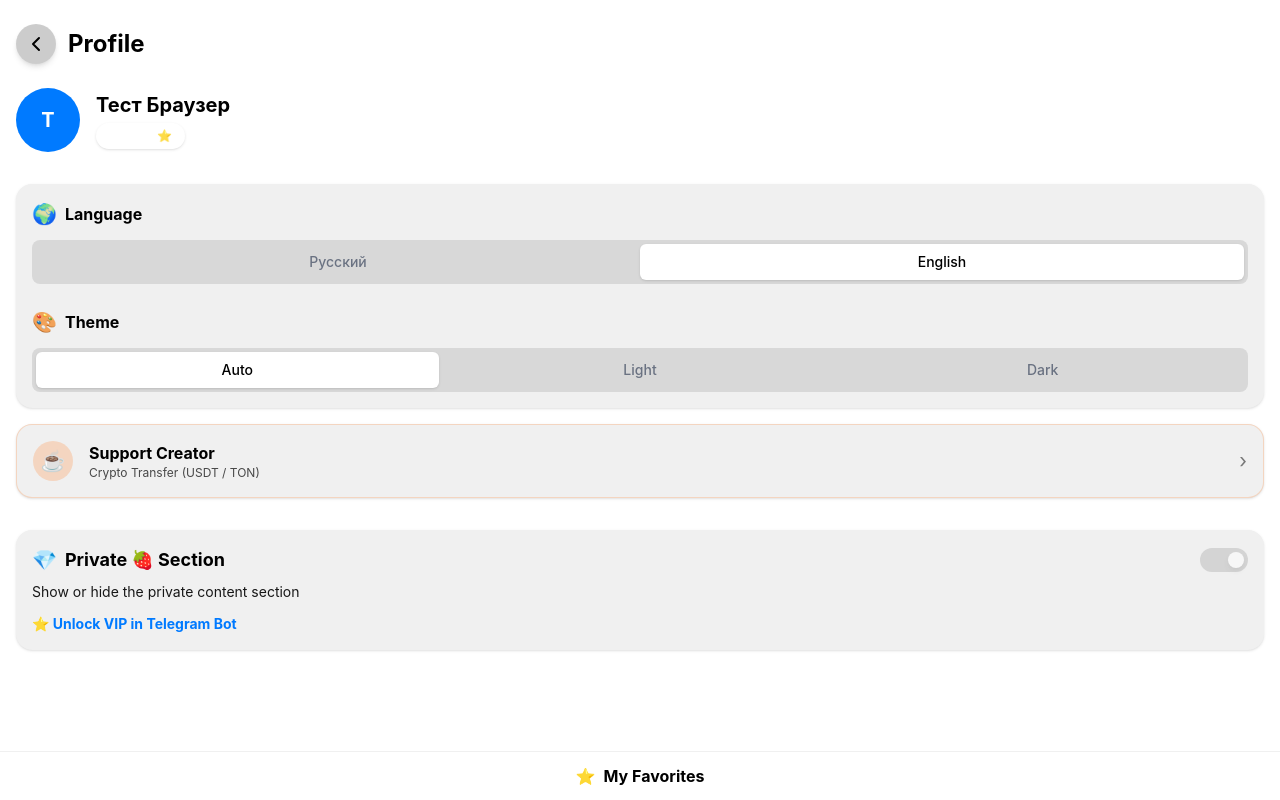
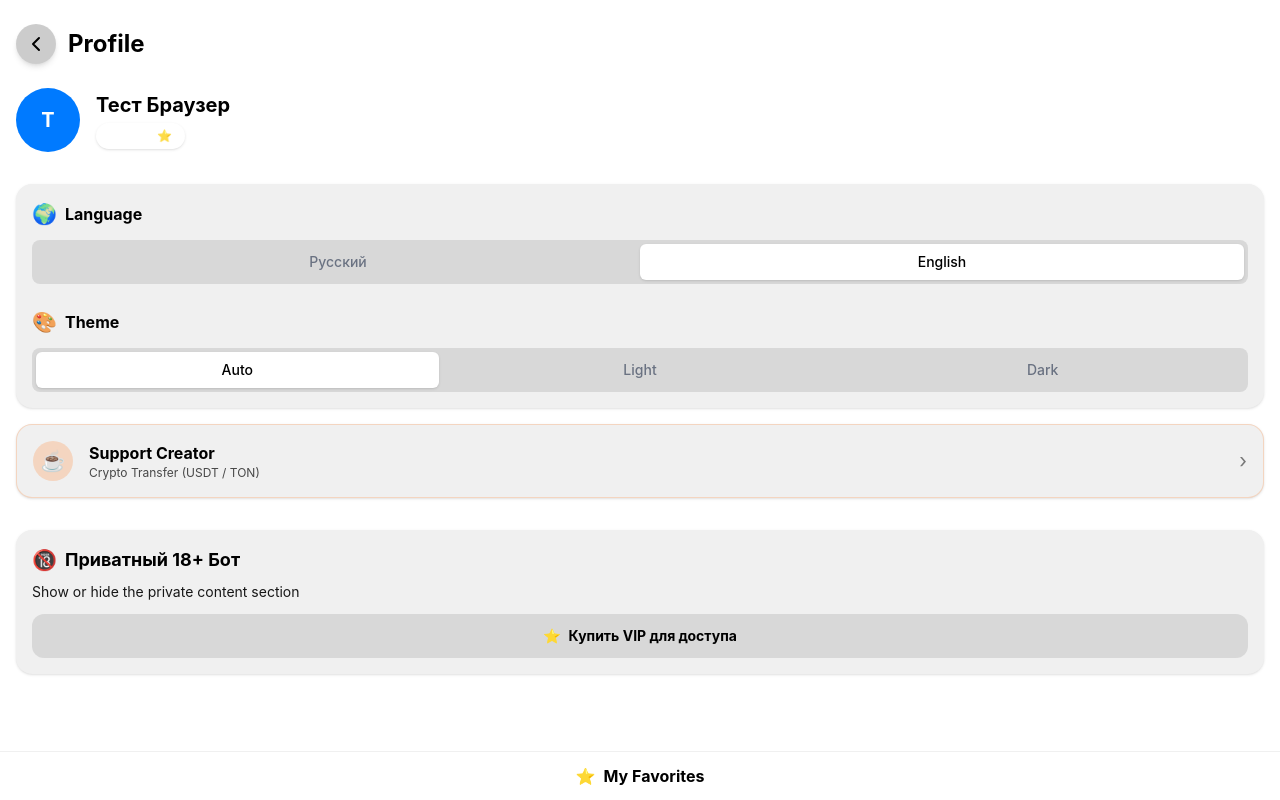
Before and after one commit to appdev315/NM-mediabox-, a React (Vite) app in the folder frontend/: page /profile in a window 1280 px wide. Built offline with nearby package versions, Linux system fonts and the light colour scheme.

Commit message:
feat: implement dual bot architecture with smart interface and native adult popups

```diff
--- a/frontend/src/App.tsx
+++ b/frontend/src/App.tsx
@@ -15,45 +15,42 @@ import { AudioPlayerProvider } from './context/AudioPlayerContext';
 import { GlobalAudioPlayer } from './components/GlobalAudioPlayer';
 import { VipProvider } from './context/VipContext';
 import { AdProvider } from './context/AdManager';
+import { ThemeProvider } from './context/ThemeContext';
+import { useNavigate } from 'react-router-dom';
+import { VIP_USERS } from './config/vipUsers';
 
-import { useNavigate } from 'react-router-dom';
-
-function DeepLinkHandler() {
+function DeepLinkHandler({ isAdultApp }: { isAdultApp: boolean }) {
   const navigate = useNavigate();
 
   useEffect(() => {
     const startParam = WebApp.initDataUnsafe?.start_param;
     if (startParam) {
-      if (startParam === 'vip') {
-        navigate(`/adult`, { replace: true });
-      } else if (startParam.includes('_')) {
+      if (startParam === 'vip' && !isAdultApp) {
+         // It used to redirect to /adult, but now adult is a different app.
+         // We might just send them to profile in Main app so they can see the link
+         navigate(`/profile`, { replace: true });
+      } else if (startParam.includes('_') && !isAdultApp) {
         const [type, id] = startParam.split('_');
         navigate(`/movie/${id}?type=${type}`, { replace: true });
-      } else {
+      } else if (!isAdultApp) {
         navigate(`/movie/${startParam}`, { replace: true });
       }
     }
-  }, [navigate]);
+  }, [navigate, isAdultApp]);
 
   return null;
 }
-
-import { VIP_USERS } from './config/vipUsers';
 
 function BottomNav() {
   const location = useLocation();
   const { t } = useLanguage();
 
-  // Hide on video player pages
-  if (location.pathname.includes('/movie/') || location.pathname.includes('/adult/')) return null;
+  if (location.pathname.includes('/movie/')) return null;
 
   return (
     <div
       className="fixed bottom-0 left-0 right-0 flex justify-around p-3 border-t backdrop-blur-md z-40"
-      style={{
-        backgroundColor: 'var(--bg-color)',
-        borderColor: 'var(--hint-color)'
-      }}
+      style={{ backgroundColor: 'var(--bg-color)', borderColor: 'var(--hint-color)' }}
     >
       <Link
         to={location.pathname === '/favorites' ? '/' : '/favorites'}
@@ -66,13 +63,49 @@ function BottomNav() {
   );
 }
 
-import { ThemeProvider } from './context/ThemeContext';
+function MainApp() {
+  return (
+    <BrowserRouter>
+      <DeepLinkHandler isAdultApp={false} />
+      <div className="pb-16 min-h-screen relative">
+        <Routes>
+          <Route path="/" element={<Home />} />
+          <Route path="/movies" element={<Home />} />
+          <Route path="/radio-tv" element={<RadioTV />} />
+          <Route path="/movie/:id" element={<Movie />} />
+          <Route path="/profile" element={<Profile />} />
+          <Route path="/favorites" element={<Favorites />} />
+          {/* Adult route removed! */}
+        </Routes>
+        <AdBanner />
+      </div>
+      <GlobalAudioPlayer />
+      <BottomNav />
+    </BrowserRouter>
+  );
+}
+
+function AdultApp() {
+  return (
+    <BrowserRouter>
+      <DeepLinkHandler isAdultApp={true} />
+      <div className="min-h-screen relative">
+        <Routes>
+          <Route path="/" element={<Adult />} />
+          <Route path="/adult" element={<Adult />} />
+          <Route path="/adult/:id" element={<AdultVideo />} />
+          <Route path="/profile" element={<Profile />} />
+        </Routes>
+      </div>
+    </BrowserRouter>
+  );
+}
 
 export default function App() {
   useEffect(() => {
     WebApp.ready();
 
-    // Auto-grant VIP to users in the VIP list
+    // Auto-grant VIP to users in the VIP list (legacy local storage grant, backend handles actual logic)
     const user = WebApp.initDataUnsafe?.user;
     if (user?.username && VIP_USERS.includes(user.username)) {
       localStorage.setItem('vip_until', 'lifetime');
@@ -80,29 +113,19 @@ export default function App() {
     }
   }, []);
 
+  const hostname = window.location.hostname;
+  const isAdultDomain = hostname === 'media-box.xyz' ||
+                        (hostname === 'localhost' && window.location.port === '3001');
+  const isAdultQuery = window.location.search.includes('app=adult');
+
+  const isAdultApp = isAdultDomain || isAdultQuery;
+
   return (
     <ThemeProvider>
       <VipProvider>
         <AdProvider>
           <AudioPlayerProvider>
-            <BrowserRouter>
-              <DeepLinkHandler />
-              <div className="pb-16 min-h-screen relative">
-                <Routes>
-                  <Route path="/" element={<Home />} />
-                  <Route path="/movies" element={<Home />} />
-                  <Route path="/radio-tv" element={<RadioTV />} />
-                  <Route path="/movie/:id" element={<Movie />} />
-                  <Route path="/profile" element={<Profile />} />
-                  <Route path="/favorites" element={<Favorites />} />
-                  <Route path="/adult" element={<Adult />} />
-                  <Route path="/adult/:id" element={<AdultVideo />} />
-                </Routes>
-                <AdBanner />
-              </div>
-              <GlobalAudioPlayer />
-              <BottomNav />
-            </BrowserRouter>
+            {isAdultApp ? <AdultApp /> : <MainApp />}
           </AudioPlayerProvider>
         </AdProvider>
       </VipProvider>
--- a/frontend/src/context/AdManager.tsx
+++ b/frontend/src/context/AdManager.tsx
@@ -30,19 +30,28 @@ export const AdProvider: React.FC<AdProviderProps> = ({ children }) => {
 
   const isTelegram = !!WebApp.initDataUnsafe?.user;
 
+  const hostname = window.location.hostname;
+  const isAdultApp = hostname === 'media-box.xyz' ||
+                     (hostname === 'localhost' && window.location.port === '3001') ||
+                     window.location.search.includes('app=adult');
+
   useEffect(() => {
     // On app startup (only for Telegram)
-    if (isTelegram && config?.ads && !isVip) {
+    // If it's the Adult App, we ALWAYS show ads. If it's the Main app, we only show if !isVip.
+    const shouldShowAds = config?.ads && (!isVip || isAdultApp);
+
+    if (isTelegram && shouldShowAds) {
       const hasSeenStartup = sessionStorage.getItem('hasSeenStartupAd');
       if (!hasSeenStartup) {
         sessionStorage.setItem('hasSeenStartupAd', 'true');
         playAd('adsgram');
       }
     }
-  }, [isTelegram, isVip, config?.ads]);
+  }, [isTelegram, isVip, config?.ads, isAdultApp]);
 
   const triggerMovieAd = () => {
-    if (!config?.ads || isVip) return;
+    const shouldShowAds = config?.ads && (!isVip || isAdultApp);
+    if (!shouldShowAds) return;
 
     if (isTelegram) {
       // For Telegram, we only show startup ad, no movie prerolls
--- a/frontend/src/context/VipContext.tsx
+++ b/frontend/src/context/VipContext.tsx
@@ -2,7 +2,6 @@ import React, { createContext, useContext, useState, useEffect, useCallback } fr
 import type { ReactNode } from 'react';
 import { WebApp } from '../telegram';
 import VipModal from '../components/VipModal';
-import { VIP_USERS } from '../config/vipUsers';
 
 interface PhaseConfig {
   phase: number;
@@ -84,7 +83,10 @@ export const VipProvider: React.FC<{ children: ReactNode }> = ({ children }) =>
       }
       const res = await fetch(`${BACKEND_URL}/api/invoice`, {
         method: 'POST',
-        headers: { 'Content-Type': 'application/json' },
+        headers: {
+            'Content-Type': 'application/json',
+            'Authorization': `tma ${WebApp?.initData || ''}`
+        },
         body: JSON.stringify({ plan, userId: user?.id })
       });
       const data = await res.json();
@@ -94,7 +96,20 @@ export const VipProvider: React.FC<{ children: ReactNode }> = ({ children }) =>
           if (status === 'paid') {
             setIsVip(true);
             setIsModalOpen(false);
-            WebApp?.showAlert('Спасибо за покупку! VIP-доступ активирован 💎');
+
+            WebApp?.showPopup({
+              title: 'VIP Активирован 💎',
+              message: 'Спасибо за покупку! Теперь вы можете смотреть фильмы без рекламы, а также вам доступен наш приватный 18+ бот.',
+              buttons: [
+                { id: 'open_bot', type: 'default', text: '🔞 Открыть 18+ бота' },
+                { type: 'close', text: 'Закрыть' }
+              ]
+            }, (buttonId: string) => {
+              if (buttonId === 'open_bot') {
+                WebApp.openTelegramLink('https://t.me/mediaboxxxbot');
+              }
+            });
+
           } else if (status === 'failed') {
             WebApp?.showAlert('Оплата не удалась. Попробуйте еще раз.');
           }
--- a/frontend/src/pages/Profile.tsx
+++ b/frontend/src/pages/Profile.tsx
@@ -16,7 +16,6 @@ export function Profile() {
   const [favorites, setFavorites] = useState<any[]>([]);
   // Use favorites to avoid unused var warning
   console.log(favorites.length);
-  const [showPrivate, setShowPrivate] = useState(true);
   const [showDonationModal, setShowDonationModal] = useState(false);
   const cryptoAddress = 'TKA34UexUySwB4CTbPaam4WEKGQjb4sU1U';
 
@@ -40,19 +39,9 @@ export function Profile() {
     fetchFavorites();
 
     // Read showPrivate
-    const savedShowPrivate = localStorage.getItem('showPrivate');
-    if (savedShowPrivate !== null) setShowPrivate(savedShowPrivate === 'true');
   }, [user?.id, user?.username]);
 
-  const handleTogglePrivate = () => {
-    if (!isVip) {
-      if (WebApp.showAlert) WebApp.showAlert('This feature is only available for VIP users.');
-      return;
-    }
-    const newVal = !showPrivate;
-    setShowPrivate(newVal);
-    localStorage.setItem('showPrivate', String(newVal));
-  };
+
 
   return (
     <div className="p-4 pt-6 flex flex-col gap-4">
@@ -188,33 +177,32 @@ export function Profile() {
         </div>
       </div>
 
-      {/* Private Mode Toggle */}
+      {/* 18+ Adult Bot Link */}
       <div className="p-4 rounded-2xl shadow-sm" style={{ backgroundColor: 'var(--hint-color)' }}>
         <div className="flex justify-between items-center mb-2">
           <div className="flex items-center gap-2">
-            <span className="text-xl">💎</span>
-            <h2 className="font-bold text-lg">{t('privateModeTitle')}</h2>
-          </div>
-          <div
-            onClick={handleTogglePrivate}
-            className={`w-12 h-6 rounded-full flex items-center p-1 ${isVip ? 'cursor-pointer' : 'opacity-50'} transition-colors`}
-            style={{ backgroundColor: (isVip && showPrivate) ? 'var(--button-color)' : 'rgba(128,128,128,0.5)' }}
-          >
-            <div
-              className="bg-white w-4 h-4 rounded-full shadow-md transition-transform"
-              style={{ transform: showPrivate ? 'translateX(24px)' : 'translateX(0)' }}
-            />
+            <span className="text-xl">🔞</span>
+            <h2 className="font-bold text-lg">Приватный 18+ Бот</h2>
           </div>
         </div>
-        <p className="text-sm opacity-90">{t('privateModeDesc')}</p>
-        {!isVip && (
-          <p
-            className="text-sm font-bold mt-3 cursor-pointer"
-            style={{ color: 'var(--button-color)' }}
-            onClick={() => window.location.href = 'https://t.me/mediaboxxxbot'}
+        <p className="text-sm opacity-90 mb-3">{t('privateModeDesc') || 'Эксклюзивный контент для взрослых. Доступен только VIP подписчикам.'}</p>
+
+        {isVip ? (
+          <button
+            onClick={() => WebApp.openTelegramLink('https://t.me/mediaboxxxbot')}
+            className="w-full py-3 rounded-xl font-bold text-sm flex items-center justify-center gap-2 active:scale-95 transition-transform"
+            style={{ backgroundColor: 'var(--button-color)', color: 'var(--button-text-color)' }}
           >
-            ⭐️ Unlock VIP in Telegram Bot
-          </p>
+            <span>🚀</span> Открыть 18+ Бота
+          </button>
+        ) : (
+          <button
+            onClick={showVipModal}
+            className="w-full py-3 rounded-xl font-bold text-sm flex items-center justify-center gap-2 active:scale-95 transition-transform bg-black/10 dark:bg-white/10"
+            style={{ color: 'var(--text-color)' }}
+          >
+            <span>⭐️</span> Купить VIP для доступа
+          </button>
         )}
       </div>
       {showDonationModal && (
```
Also changed, not shown: 1 other file (tests, documents, lock files or other folders).
